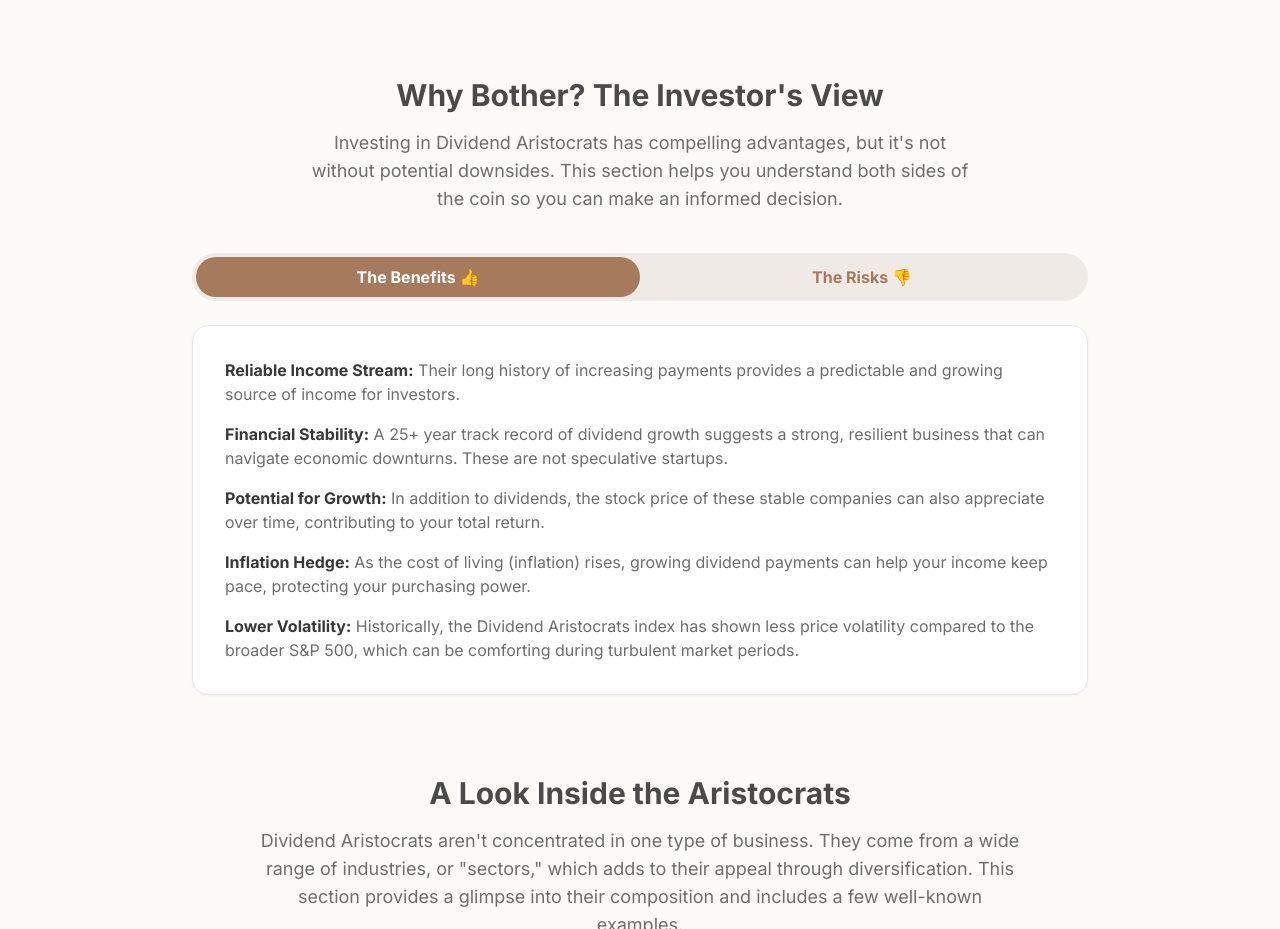
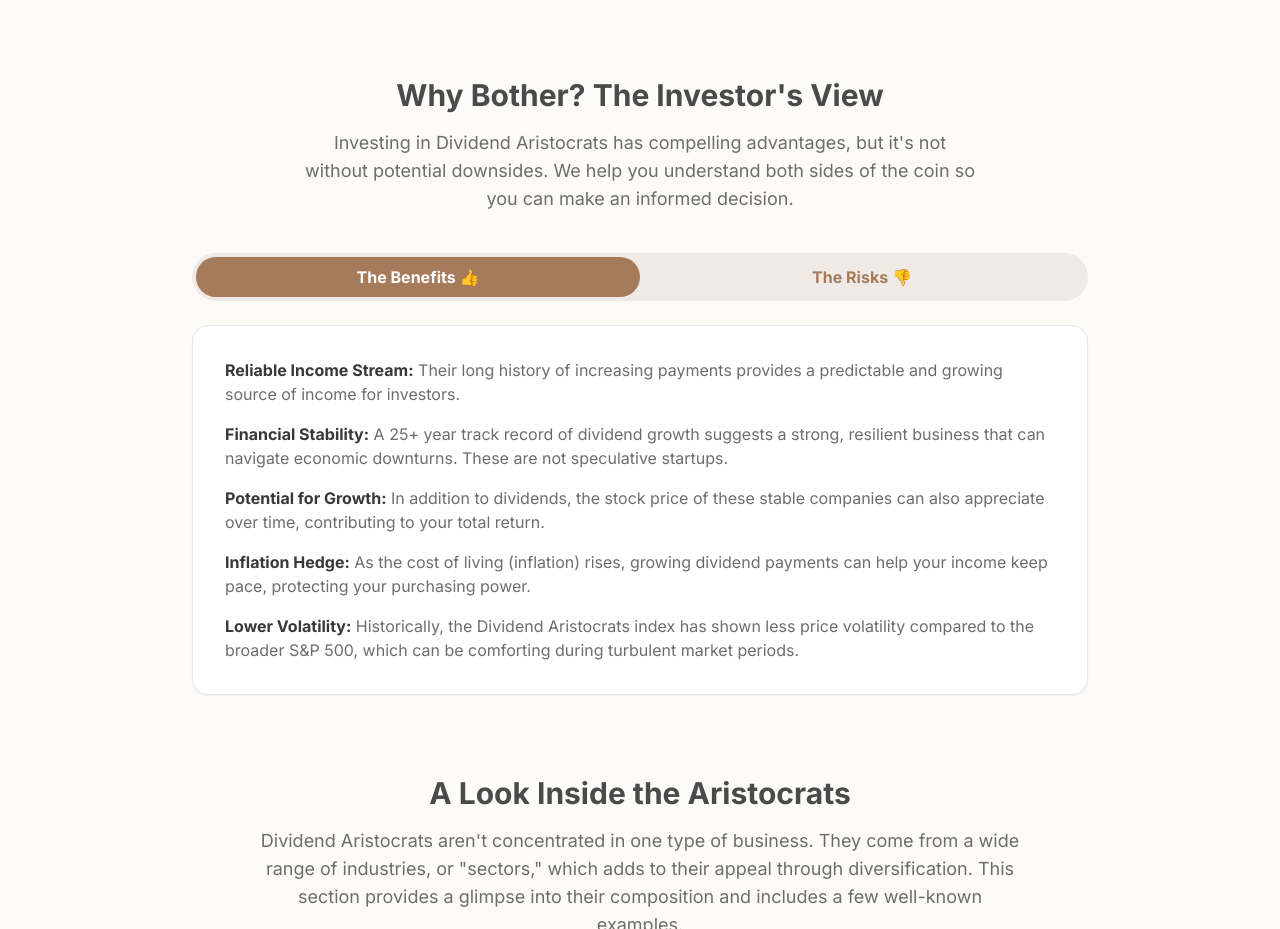
Before and after one commit to yyyprojects/DividendAristocrat2, a plain HTML site: page index.html in a window 1280 px wide. Shown: the part 1147-2076 px from the top of the page. Drawn offline with nearby package versions, Linux system fonts and the light colour scheme.

Commit message:
Update index.html

```diff
--- a/index.html
+++ b/index.html
@@ -105,7 +105,7 @@
 
             <section id="pros-cons" class="mb-20 fade-in">
                 <h2 class="text-3xl font-bold text-center mb-4 text-[#4A4A4A]">Why Bother? The Investor's View</h2>
-                 <p class="text-center text-lg text-[#6D6D6D] max-w-2xl mx-auto mb-10">Investing in Dividend Aristocrats has compelling advantages, but it's not without potential downsides. This section helps you understand both sides of the coin so you can make an informed decision.</p>
+                 <p class="text-center text-lg text-[#6D6D6D] max-w-2xl mx-auto mb-10">Investing in Dividend Aristocrats has compelling advantages, but it's not without potential downsides. We help you understand both sides of the coin so you can make an informed decision.</p>
                 <div class="max-w-4xl mx-auto">
                     <div class="flex justify-center mb-6 rounded-full p-1 bg-[#EFEAE6] w-full md:w-auto">
                         <button id="pros-btn" class="w-1/2 py-2 px-6 rounded-full text-sm sm:text-base font-semibold transition-colors duration-300 tab-active">The Benefits 👍</button>
```
